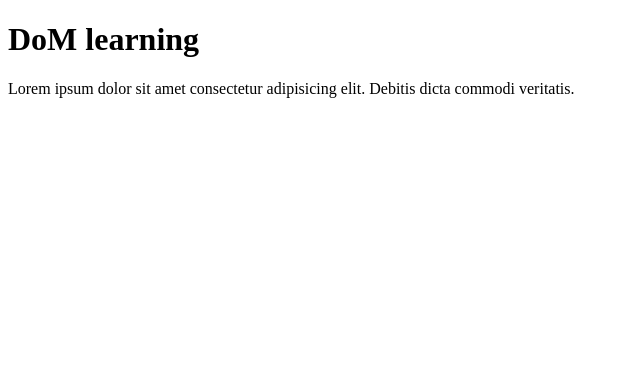
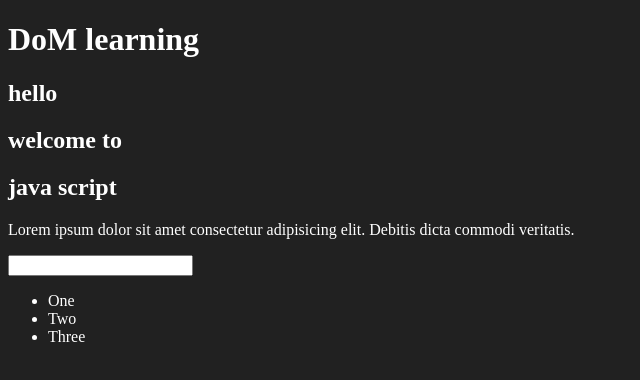
Before and after one commit to Rabi318/js, a plain HTML site: page 06_dom/one.html in a window 1280 px wide. Shown: the whole page, without its empty margins (0-640 px from the left). Drawn offline with Linux system fonts and the light colour scheme.

Commit message:
selectors

```diff
--- a/06_dom/one.html
+++ b/06_dom/one.html
@@ -4,11 +4,29 @@
     <meta charset="UTF-8">
     <meta name="viewport" content="width=device-width, initial-scale=1.0">
     <title>DOM Learning</title>
+    <style>
+        body{
+            background-color: #212121;
+        }
+        .bg-black{
+            color: #ffff;
+        }
+
+    </style>
 </head>
-<body>
-    <div>
-        <h1 id="title" class="heading">DoM learning</h1>
+<body class="bg-black">
+    <div >
+        <h1 id="title" class="heading">DoM learning <span style="display: none;">Test text</span> </h1>
+        <h2>hello</h2>
+        <h2>welcome to</h2>
+        <h2>java script</h2>
         <p>Lorem ipsum dolor sit amet consectetur adipisicing elit. Debitis dicta commodi veritatis.</p>
+        <input type="password" name="" id="">
+        <ul>
+            <li class="list">One</li>
+            <li class="list">Two</li>
+            <li class="list">Three</li>
+        </ul>
     </div>
 
 </body>
```
